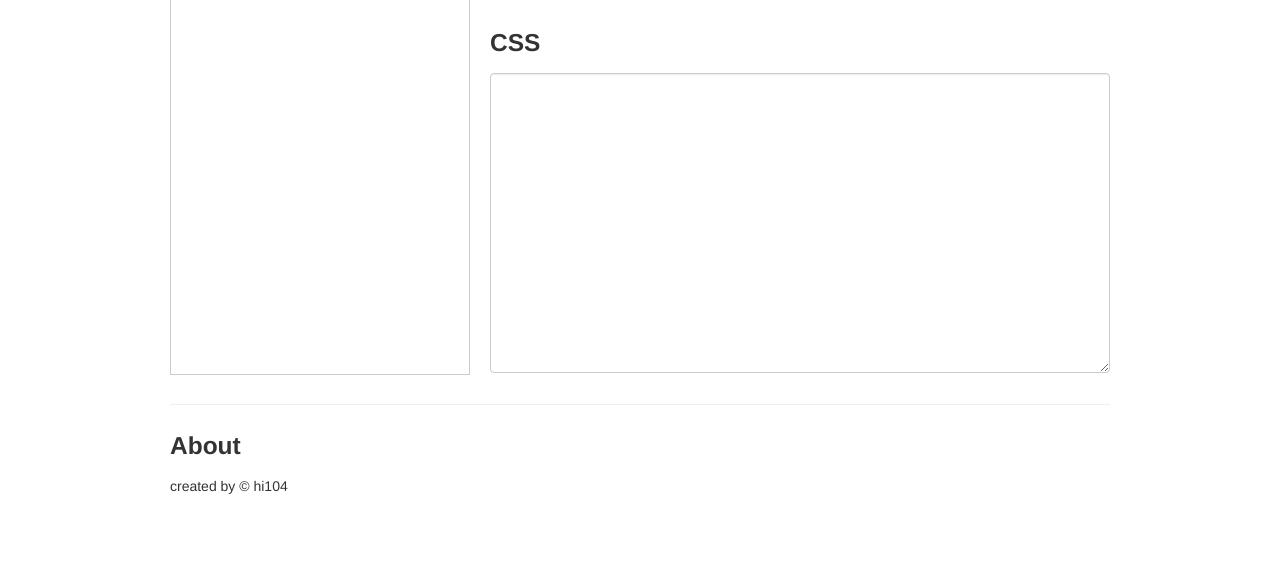
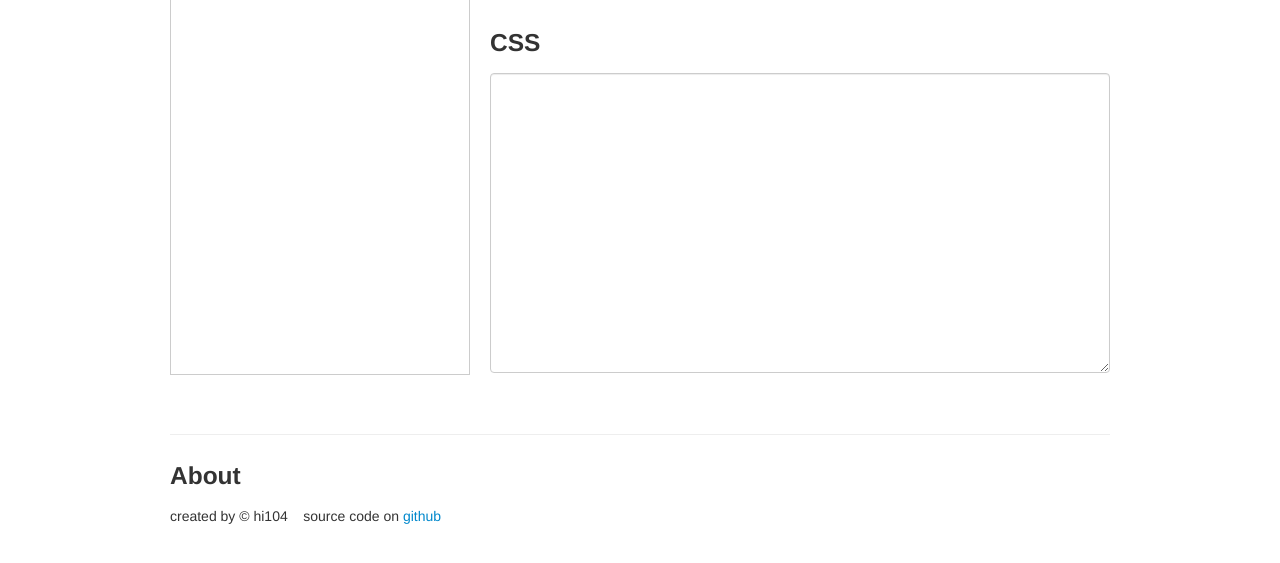
Before and after one commit to hi104/psd-grd, a plain HTML site: page index.html in a window 1280 px wide. Shown: the part 301-864 px from the top of the page. Before the commit the page ends 807 px from the top, so only its background shows below. Drawn offline with nearby package versions, Linux system fonts and the light colour scheme.

Commit message:
add github link

```diff
--- a/index.html
+++ b/index.html
@@ -68,10 +68,10 @@
         </div>
       </div>
 
-      <footer >
+      <footer style="padding:30px 0px">
         <hr>
         <h3>About</h3>
-        <p>created by  &copy; hi104 </p>
+        <p>created by  &copy; hi104  &nbsp;&nbsp;  source code on <a href="https://github.com/hi104/psd-grd">github</a></p>
       </footer>
     </div> <!-- /container -->
   </body>
```
